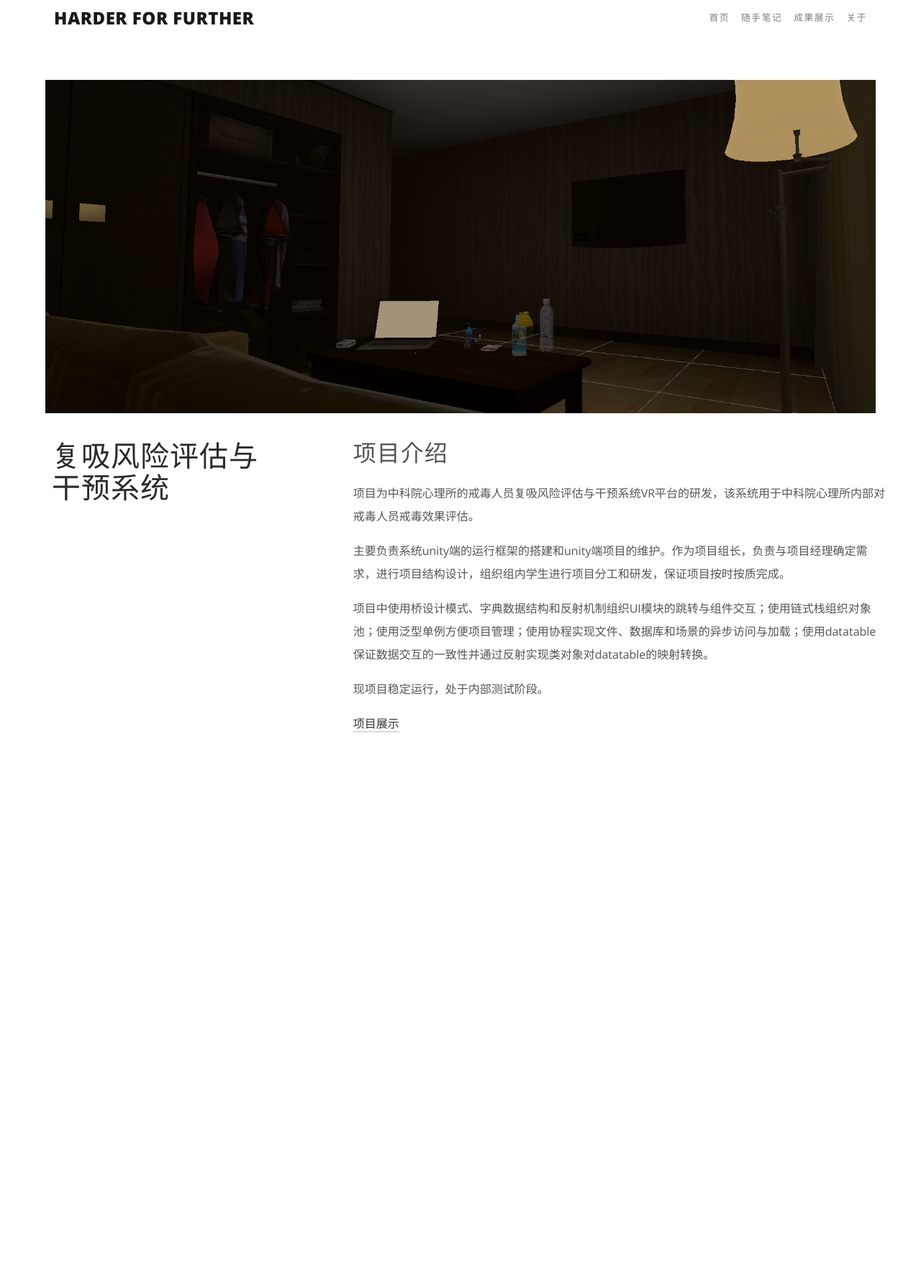
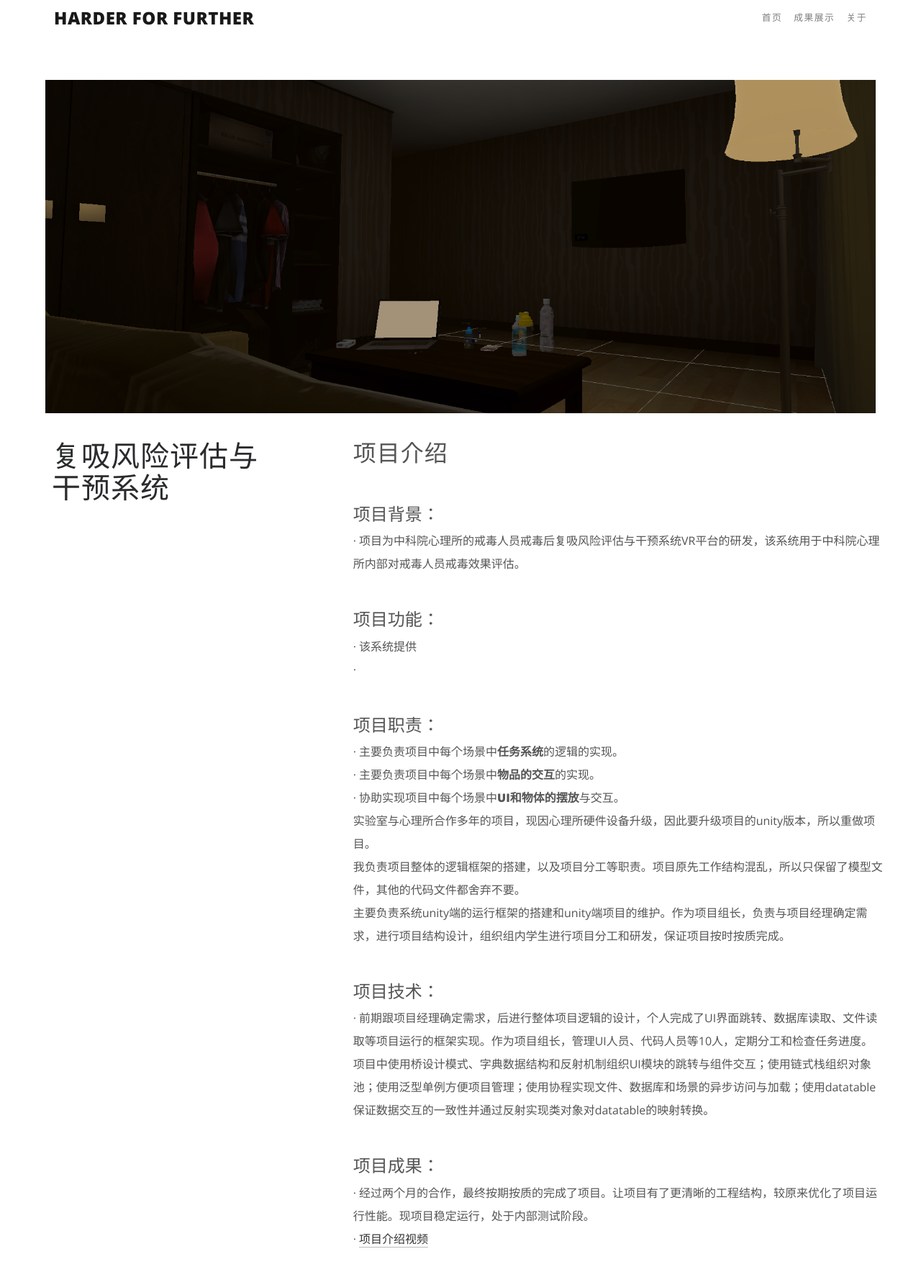
Before and after one commit to MrLukezy/MrLukezy.github.io, a plain HTML site: page pysicalVR_introduction/index.html in a window 1280 px wide. Shown: the part 61-1828 px from the top of the page at 72% size. Before the commit the page ends 1170 px from the top, so only its background shows below. Drawn offline with nearby package versions, Linux system fonts and the light colour scheme; a script that the page names is missing.

Commit message:
Site updated: 2021-09-07 21:47:08

```diff
--- a/pysicalVR_introduction/index.html
+++ b/pysicalVR_introduction/index.html
@@ -60,10 +60,6 @@
         </li>
 
         <li class="nav-item">
-          <a class="nav-link" href="/myNotes">随手笔记</a>
-        </li>
-
-        <li class="nav-item">
           <a class="nav-link" href="/myAchievements">成果展示</a>
         </li>
 
@@ -85,11 +81,21 @@
   <h1>复吸风险评估与干预系统</h1>
 </div>
 <div class="col-lg-8 col-12 pt-lg-3 mb-4 pl-lg-5 px-lg-0 px-4 portfolio-content">
-  <h2 id="项目介绍"><a href="#项目介绍" class="headerlink" title="项目介绍"></a>项目介绍</h2><p>项目为中科院心理所的戒毒人员复吸风险评估与干预系统VR平台的研发，该系统用于中科院心理所内部对戒毒人员戒毒效果评估。    </p>
-<p>主要负责系统unity端的运行框架的搭建和unity端项目的维护。作为项目组长，负责与项目经理确定需求，进行项目结构设计，组织组内学生进行项目分工和研发，保证项目按时按质完成。    </p>
-<p>项目中使用桥设计模式、字典数据结构和反射机制组织UI模块的跳转与组件交互；使用链式栈组织对象池；使用泛型单例方便项目管理；使用协程实现文件、数据库和场景的异步访问与加载；使用datatable保证数据交互的一致性并通过反射实现类对象对datatable的映射转换。    </p>
-<p>现项目稳定运行，处于内部测试阶段。</p>
-<p> <a target="_blank" rel="noopener" href="http://localhost:5555/myAchievements/">项目展示</a></p>
+  <h2 id="项目介绍"><a href="#项目介绍" class="headerlink" title="项目介绍"></a>项目介绍</h2><br>
+
+<h4 id="项目背景："><a href="#项目背景：" class="headerlink" title="项目背景："></a>项目背景：</h4><p>·  项目为中科院心理所的戒毒人员戒毒后复吸风险评估与干预系统VR平台的研发，该系统用于中科院心理所内部对戒毒人员戒毒效果评估。</p>
+<br>
+
+<h4 id="项目功能："><a href="#项目功能：" class="headerlink" title="项目功能："></a>项目功能：</h4><p>·  该系统提供<br>·  </p>
+<br>
+
+<h4 id="项目职责："><a href="#项目职责：" class="headerlink" title="项目职责："></a>项目职责：</h4><p>·  主要负责项目中每个场景中<strong>任务系统</strong>的逻辑的实现。<br>·  主要负责项目中每个场景中<strong>物品的交互</strong>的实现。<br>·  协助实现项目中每个场景中<strong>UI和物体的摆放</strong>与交互。<br>实验室与心理所合作多年的项目，现因心理所硬件设备升级，因此要升级项目的unity版本，所以重做项目。<br> 我负责项目整体的逻辑框架的搭建，以及项目分工等职责。项目原先工作结构混乱，所以只保留了模型文件，其他的代码文件都舍弃不要。<br> 主要负责系统unity端的运行框架的搭建和unity端项目的维护。作为项目组长，负责与项目经理确定需求，进行项目结构设计，组织组内学生进行项目分工和研发，保证项目按时按质完成。</p>
+<br>
+
+<h4 id="项目技术："><a href="#项目技术：" class="headerlink" title="项目技术："></a>项目技术：</h4><p>·  前期跟项目经理确定需求，后进行整体项目逻辑的设计，个人完成了UI界面跳转、数据库读取、文件读取等项目运行的框架实现。作为项目组长，管理UI人员、代码人员等10人，定期分工和检查任务进度。<br>项目中使用桥设计模式、字典数据结构和反射机制组织UI模块的跳转与组件交互；使用链式栈组织对象池；使用泛型单例方便项目管理；使用协程实现文件、数据库和场景的异步访问与加载；使用datatable保证数据交互的一致性并通过反射实现类对象对datatable的映射转换。</p>
+<br>
+
+<h4 id="项目成果："><a href="#项目成果：" class="headerlink" title="项目成果："></a>项目成果：</h4><p>·  经过两个月的合作，最终按期按质的完成了项目。让项目有了更清晰的工程结构，较原来优化了项目运行性能。现项目稳定运行，处于内部测试阶段。<br>·  <a href="https://mrlukezy.github.io/myAchievements/physical_vedio.html">项目介绍视频</a></p>
 
 </div>
 
```
Also changed, not shown: about/index.html (+0 -4 lines), aclass_introduction/index.html (+15 -8 lines), archives/2021/09/index.html (+0 -4 lines), archives/2021/index.html (+0 -4 lines), archives/index.html (+0 -4 lines), figureDiagram_introduction/index.html (+0 -4 lines), hi5glove_introduction/index.html (+0 -4 lines), index.html (+0 -4 lines), myAchievements/aclass_vedio.html (+2 -6 lines), myAchievements/index.html (+0 -4 lines), myAchievements/physical_vedio.html (+0 -4 lines), myAchievements/sphereHole_introduction.html (+0 -4 lines), myNotes/CSharp/index.html (+0 -4 lines), myNotes/colorHand3D/index.html (+0 -4 lines), 4 more files.
